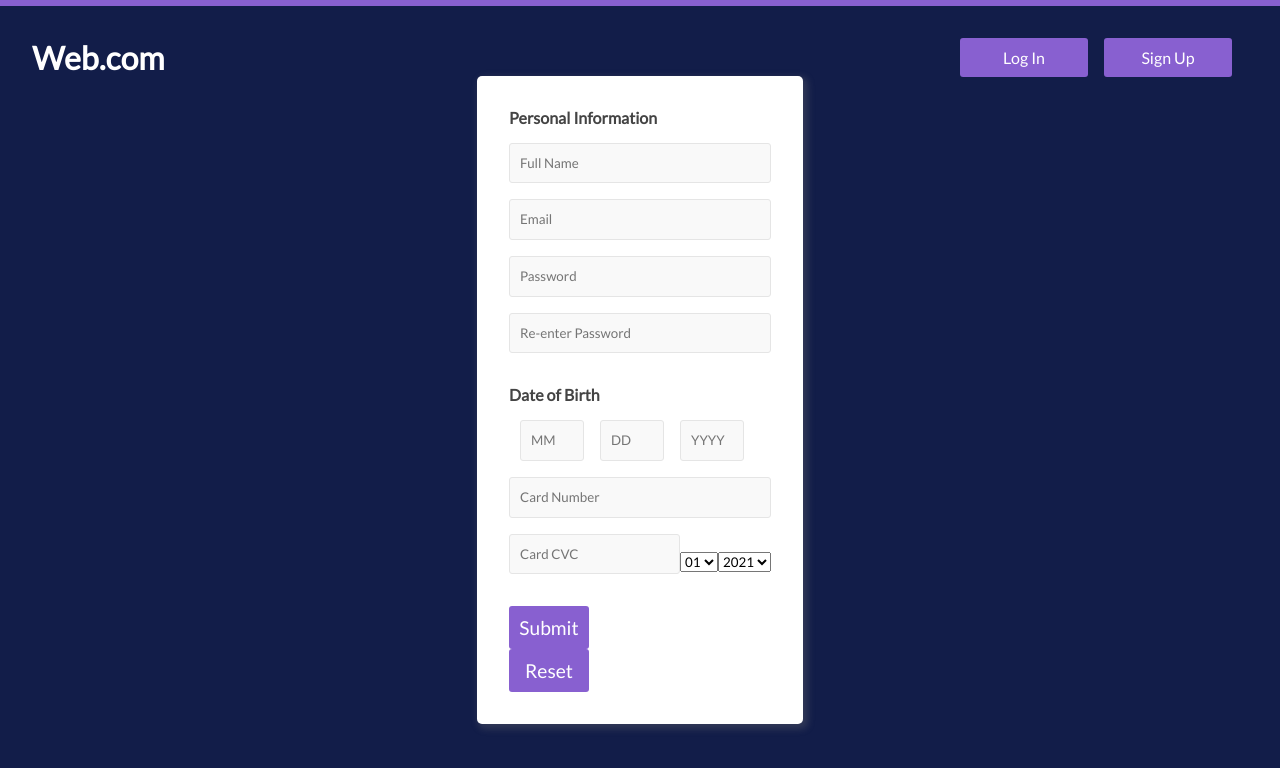
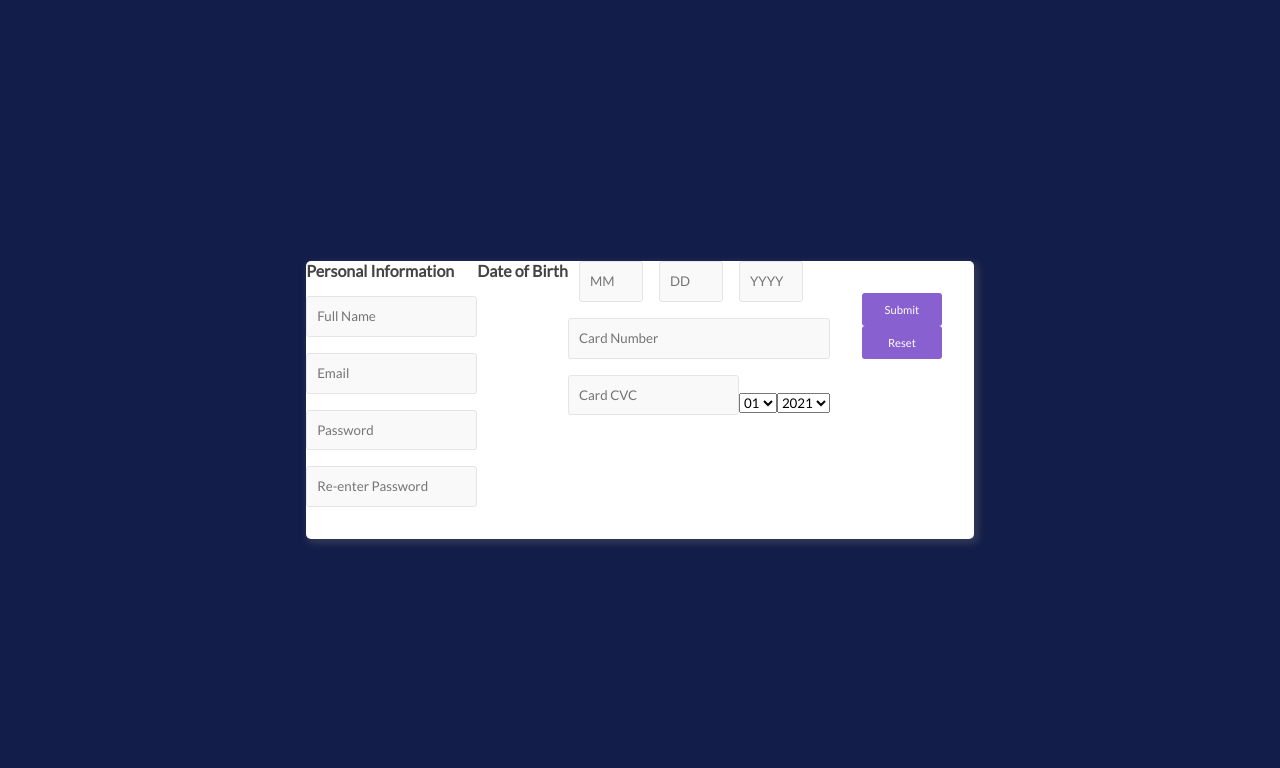
Before and after one commit to AndrewTownsley/react-form-validation, a React (Create React App) app: page /signup in a window 1280 px wide. Shown: the top 768 px of the page. Built offline with nearby package versions, Linux system fonts and the light colour scheme.

Commit message:
Refining error messages, with the goal of making this reusable.

```diff
--- a/src/App.js
+++ b/src/App.js
@@ -5,13 +5,20 @@ import './index.css';
 import LogIn from "./components/Login";
 import Signup from "./components/Signup";
 
+// ADD THIS TO YOUR PORTFOLIO
+// ADD THIS TO YOUR PORTFOLIO
+// ADD THIS TO YOUR PORTFOLIO
+// ADD THIS TO YOUR PORTFOLIO
+// ADD THIS TO YOUR PORTFOLIO
+// ADD THIS TO YOUR PORTFOL
+
 
 
 function App() {
   return (
     <BrowserRouter>
     <div className="app-main">
-        <nav className="navbar">
+        {/* <nav className="navbar">
           <h1>Web.com</h1>
             <div className="btn-container">
               <Link to="/login">
@@ -21,7 +28,7 @@ function App() {
                   <button className="main-btn">Sign Up</button>
               </Link>
             </div>
-        </nav>
+        </nav> */}
 
 {/* -------------------------------------------------------------------------- */}
             <Switch>
--- a/src/components/Signup.jsx
+++ b/src/components/Signup.jsx
@@ -191,8 +191,10 @@ const Signup = () => {
               </select>
             </div>
           </div>
-        <button className="sign-up-btn" type="submit">Submit</button>
-        <button className="sign-up-btn">Reset</button>
+        <div className="btn-container">
+          <button className="sign-up-btn" type="submit">Submit</button>
+          <button className="sign-up-btn">Reset</button>
+        </div>
         </form>
       </div>
 
--- a/src/components/TopNav.jsx
+++ b/src/components/TopNav.jsx
@@ -8,14 +8,14 @@ const TopNav = () => {
     <>
      <BrowserRouter>
       <nav className="top-nav">
-        <h3>Web.com</h3>
+        {/* <h3>Web.com</h3> */}
         <div className="btn-container">
-          <button className="main-btn">
+          {/* <button className="main-btn">
             <Link to="/login">Log In</Link>
           </button>
           <button className="main-btn">
             <Link to="/signup">Sign up</Link>
-          </button>
+          </button> */}
             <Switch>
               <Route path="/login" >
                 <Login/>
--- a/src/index.css
+++ b/src/index.css
@@ -150,7 +150,7 @@ form span {
 
 .sign-up-container {
   background: #fff;
-  padding: 2rem;
+  /* padding: 2rem; */
   border-radius: 5px;
   box-shadow: 3px 3px 7px 2px rgba(119, 119, 119, 0.3);
   -moz-box-shadow: 3px 3px 7px 2px rgba(119, 119, 119, 0.3);
@@ -159,7 +159,7 @@ form span {
 
 .sign-up-form {
   display: flex;
-  flex-direction: column;
+  /* flex-direction: column; */
 }
 
 .sign-up-form input {
@@ -240,14 +240,19 @@ form span {
   margin-bottom: 1rem;
 }
 
+.btn-container {
+  display: flex;
+  flex-direction: column;
+}
+
 .sign-up-btn {
   border: var(--gray-border);
   background: var(--btn-color);
   color: #fff;
   padding: var(--pad-input);
   border-radius: var(--brad-input);
-  margin-right: 1rem;
-  font-size: 1.2rem;
+  /* margin-right: 1rem; */
+  font-size: 0.7rem;
   width: 80px;
   cursor: pointer;
 }
```
Also changed, not shown: src/components/MainContent.jsx (deleted).
